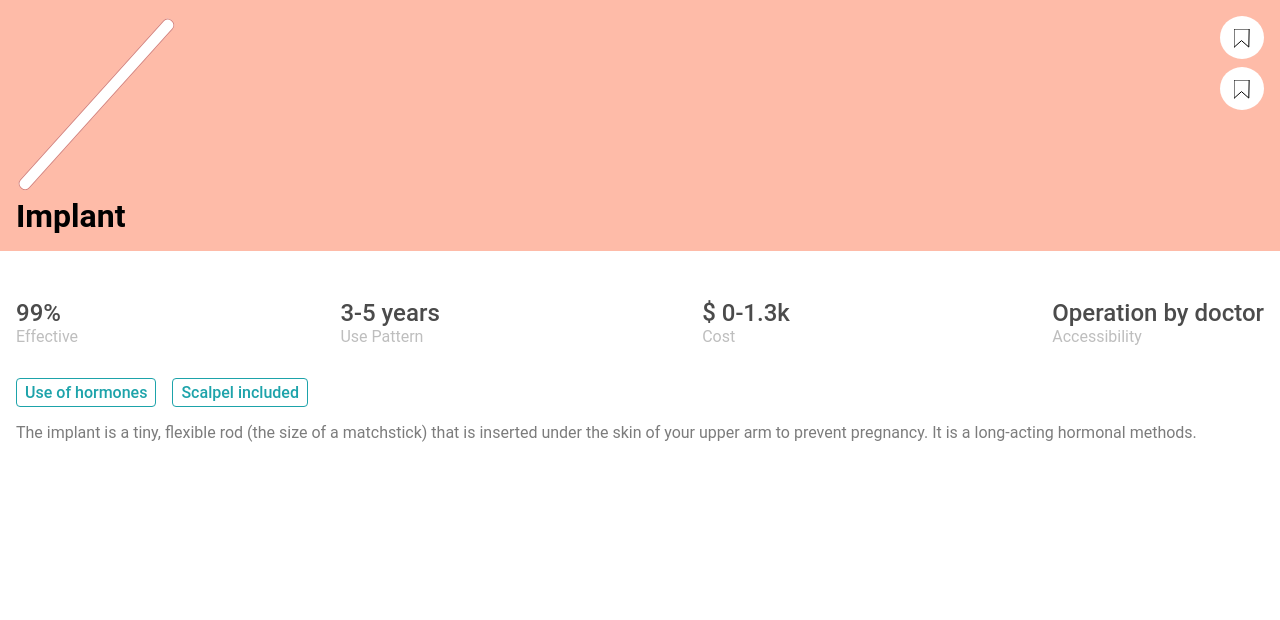
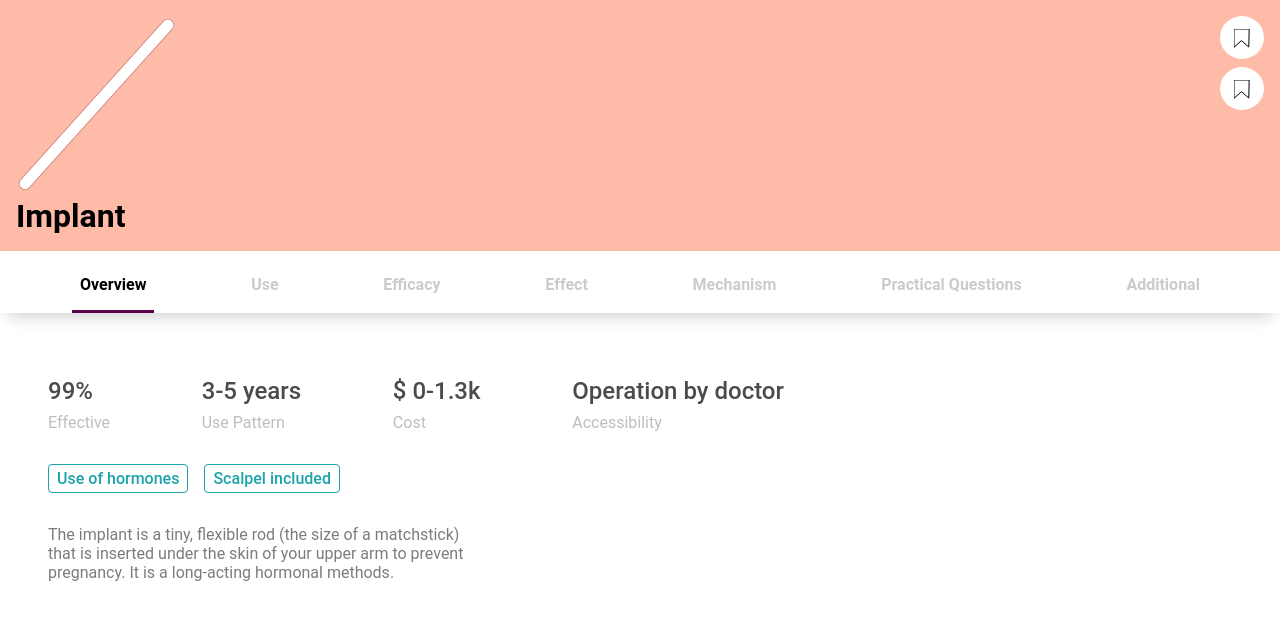
Before and after one commit to sandboxnu/knowyouroptions, a Next.js app in the folder frontend/: page /implant in a window 1280 px wide. Shown: the top 620 px of the page. Built offline with nearby package versions, Linux system fonts and the light colour scheme; a web font is replaced by a local one.

Commit message:
spacing for tab bar, overview values/description

```diff
--- a/frontend/templates/TabBar.tsx
+++ b/frontend/templates/TabBar.tsx
@@ -24,6 +24,10 @@ const Row = styled.div`
   padding: 0 1rem;
   margin: 0.5rem 0;
   wrap: no-wrap;
+
+  @media (min-width: 600px) {
+    padding: 0 4rem;
+  }
 `;
 
 const Tab = styled.h2`
--- a/frontend/templates/contraceptives/index.tsx
+++ b/frontend/templates/contraceptives/index.tsx
@@ -11,18 +11,24 @@ import styled from 'styled-components';
 import DownOutlined from '@ant-design/icons/DownOutlined';
 import { Column, Row } from './tabs/StyledComponents';
 import SvgBookmark from '../../public/bookmark.svg';
-import {useWindowDimensions} from './useWindowDimensions'
 
 // styled
+const Container = styled.div`
+  padding: 1rem;
+`;
+
+const Body = styled(Container)`
+  @media (min-width: 600px) {
+    padding: 1rem 3rem;
+    width: 65vw;
+  }
+`;
+
 const Bookmark = styled(SvgBookmark)`
   fill: white;
   position: relative;
   stroke: black;
   top: 2px;
-`;
-
-const Container = styled.div`
-  padding: 1rem;
 `;
 
 const DownArrow = styled(DownOutlined)`
@@ -104,20 +110,16 @@ const Contraceptives = ({
 
   //const {width, height} = useWindowDimensions();
 
-  useEffect( ()=> {
-
-  })
+  useEffect(() => {});
 
   useEffect(() => {
-    width = window?.innerWidth
-    if(width > 600){
-      changeIsMobile(false)
+    width = window?.innerWidth;
+    if (width > 600) {
+      changeIsMobile(false);
     } else {
-      changeIsMobile(true)
+      changeIsMobile(true);
     }
-  }
-  , [])
-
+  }, []);
 
   const tabs = [
     'Overview',
@@ -166,8 +168,11 @@ const Contraceptives = ({
           </SvgRow>
         )}
       </Header>
-      {isMobile ? (<TabBar tabs={tabs} tabIndex={tabIndex} setTabIndex={setTabIndex} />) : ('') }
-      <Container>{tabComponents[tabIndex]}</Container>
+      {
+        isMobile ? '' : '' // add dynamic title/buttons
+      }
+      <TabBar tabs={tabs} tabIndex={tabIndex} setTabIndex={setTabIndex} />
+      <Body>{tabComponents[tabIndex]}</Body>
 
       {/*tabIndex < tabs.length - 1 && (
         <DownArrow onClick={() => setTabIndex(tabIndex + 1)} />
--- a/frontend/templates/contraceptives/tabs/Overview.tsx
+++ b/frontend/templates/contraceptives/tabs/Overview.tsx
@@ -27,10 +27,19 @@ const CategoryValue = styled.p`
   font-weight: 500;
   margin: 0;
   white-space: nowrap;
+
+  @media (min-width: 600px) {
+    margin: 0.5rem 0;
+  }
 `;
 
 const Description = styled.p`
   color: #7c7c7c;
+
+  @media (min-width: 600px) {
+    margin: 2rem 0rem;
+    width: 33vw;
+  }
 `;
 
 // Components
```
